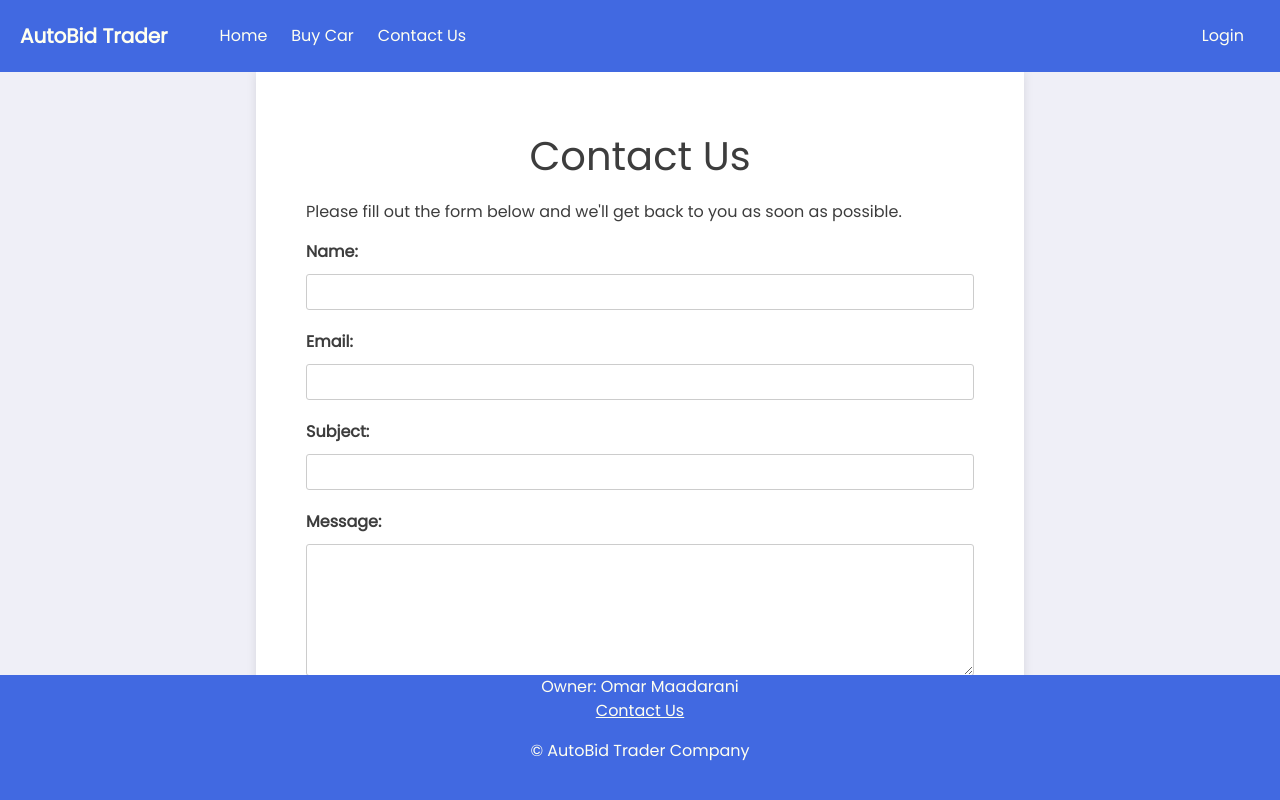
After one commit to OmarMaadarani/NET-3010-Project, a PHP site: page /Pages/contact.php in a window 1280 px wide. The commit adds this page. Run offline with PHP 8.4, Linux system fonts and the light colour scheme; some libraries are stand-ins or nearby versions.

Commit message:
Kasra's contact us page

```diff
--- /dev/null
+++ b/Pages/contact.php
@@ -0,0 +1,90 @@
+<!DOCTYPE html>
+<html lang="en">
+<head>
+    <meta charset="UTF-8">
+    <meta name="viewport" content="width=device-width, initial-scale=1.0">
+    <title>Contact Us</title>
+    <link rel="stylesheet" href="https://cdnjs.cloudflare.com/ajax/libs/font-awesome/6.1.1/css/all.min.css">
+    <link rel="stylesheet" href="../css/style.css">
+    <link rel="stylesheet" href="../css/styles.css">
+
+    <link href="https://cdn.jsdelivr.net/npm/bootstrap@5.3.0-alpha2/dist/css/bootstrap.min.css" rel="stylesheet" integrity="sha384-aFq/bzH65dt+w6FI2ooMVUpc+21e0SRygnTpmBvdBgSdnuTN7QbdgL+OapgHtvPp" crossorigin="anonymous" />
+	<script src="https://ajax.googleapis.com/ajax/libs/jquery/3.6.3/jquery.min.js"></script>
+	<script src="https://cdnjs.cloudflare.com/ajax/libs/jqueryui/1.13.2/jquery-ui.min.js" integrity="sha512-57oZ/vW8ANMjR/KQ6Be9v/+/h6bq9/l3f0Oc7vn6qMqyhvPd1cvKBRWWpzu0QoneImqr2SkmO4MSqU+RpHom3Q==" crossorigin="anonymous" referrerpolicy="no-referrer"></script>
+	<script src="https://cdn.jsdelivr.net/npm/bootstrap@5.3.0-alpha2/dist/js/bootstrap.bundle.min.js" integrity="sha384-qKXV1j0HvMUeCBQ+QVp7JcfGl760yU08IQ+GpUo5hlbpg51QRiuqHAJz8+BrxE/N" crossorigin="anonymous"></script>
+	<script src="https://kit.fontawesome.com/99ef503066.js" crossorigin="anonymous"></script>
+
+
+	<link rel="stylesheet" type="text/css" href="../css/style.css" />
+	<link rel="preconnect" href="https://fonts.googleapis.com" />
+	<link rel="preconnect" href="https://fonts.gstatic.com" crossorigin />
+	<link href="https://fonts.googleapis.com/css2?family=Poppins&display=swap" rel="stylesheet" />
+
+
+</head>
+<body>
+
+    <header>
+        <nav>
+            <?php include "../php/navbar.php" ?>
+        </nav>
+    </header>
+
+    <div class="contact-form-container">
+        <h1>Contact Us</h1>
+        <p>Please fill out the form below and we'll get back to you as soon as possible.</p>
+
+        <?php
+        if (isset($_POST['submit'])) {
+            $name = $_POST['name'];
+            $email = $_POST['email'];
+            $subject = $_POST['subject'];
+            $message = $_POST['message'];
+
+            $to = "kasrabani1380@gmail.com";
+            $headers = "From: " . $email . "\r\n";
+            $body = "You've received a new message from your website contact form.\n\n" .
+                "Name: " . $name . "\n" .
+                "Email: " . $email . "\n" .
+                "Subject: " . $subject . "\n" .
+                "Message:\n" . $message;
+
+            if (mail($to, $subject, $body, $headers)) {
+                echo "<p class='contact-form-success'>Your message has been sent. Thank you!</p>";
+            } else {
+                echo "<p class='contact-form-error'>There was an error sending your message. Please try again later.</p>";
+            }
+        }
+        ?>
+
+        <form action="contact.php" method="POST">
+            <div class="contact-form-input-group">
+                <label for="name" class="contact-form-label">Name:</label>
+                <input type="text" id="name" name="name" class="contact-form-input" required>
+            </div>
+
+            <div class="contact-form-input-group">
+                <label for="email" class="contact-form-label">Email:</label>
+                <input type="email" id="email" name="email" class="contact-form-input" required>
+            </div>
+
+            <div class="contact-form-input-group">
+                <label for="subject" class="contact-form-label">Subject:</label>
+                <input type="text" id="subject" name="subject" class="contact-form-input" required>
+            </div>
+
+            <div class="contact-form-input-group">
+                <label for="message" class="contact-form-label">Message:</label>
+                <textarea id="message" name="message" rows="5" class="contact-form-textarea" required></textarea>
+            </div>
+
+            <input type="submit" name="submit" value="Submit" class="contact-form-input">
+        </form>
+    </div>
+
+    <footer>
+        <?php include "../php/footer.php"; ?>
+    </footer>
+
+</body>
+</html>
--- /dev/null
+++ b/css/styles.css
@@ -0,0 +1,60 @@
+
+/* Contact Us Form */
+.contact-form-container {
+    width: 60%;
+    margin: 0 auto;
+    padding: 50px;
+    background-color: #fff;
+    box-shadow: 0px 0px 10px rgba(0, 0, 0, 0.1);
+}
+
+.contact-form-container h1 {
+    text-align: center;
+    margin-bottom: 20px;
+}
+
+.contact-form-input-group {
+    display: grid;
+    grid-gap: 10px;
+    margin-bottom: 20px;
+}
+
+.contact-form-label {
+    font-weight: bold;
+}
+
+.contact-form-input[type="text"],
+.contact-form-input[type="email"],
+.contact-form-textarea {
+    width: 100%;
+    padding: 5px;
+    border: 1px solid #ccc;
+    border-radius: 3px;
+}
+
+.contact-form-input[type="submit"] {
+    width: 100%;
+    background-color: var(--header-footer-background);
+    color: #fff;
+    padding: 10px;
+    border: none;
+    cursor: pointer;
+    font-size: 18px;
+    border-radius: 3px;
+}
+
+.contact-form-input[type="submit"]:hover {
+    background-color: #214ED3;
+}
+
+.contact-form-success {
+    color: green;
+    font-weight: bold;
+    text-align: center;
+}
+
+.contact-form-error {
+    color: red;
+    font-weight: bold;
+    text-align: center;
+}
--- a/php/navbar.php
+++ b/php/navbar.php
@@ -41,6 +41,9 @@ function lastItem()
 					<a class="nav-link main" href="/NET-3010-Project/Pages/sell.php">Sell Your Car</a>
 				</li>
 			<?php } ?>
+			<li class="nav-item">
+				<a class="nav-link" href="/NET-3010-Project/Pages/contact.php">Contact Us</a>
+			</li>
 		</ul>
 	</div>
 	<div class="collapse navbar-collapse justify-content-end" id="navbar-end">
```
